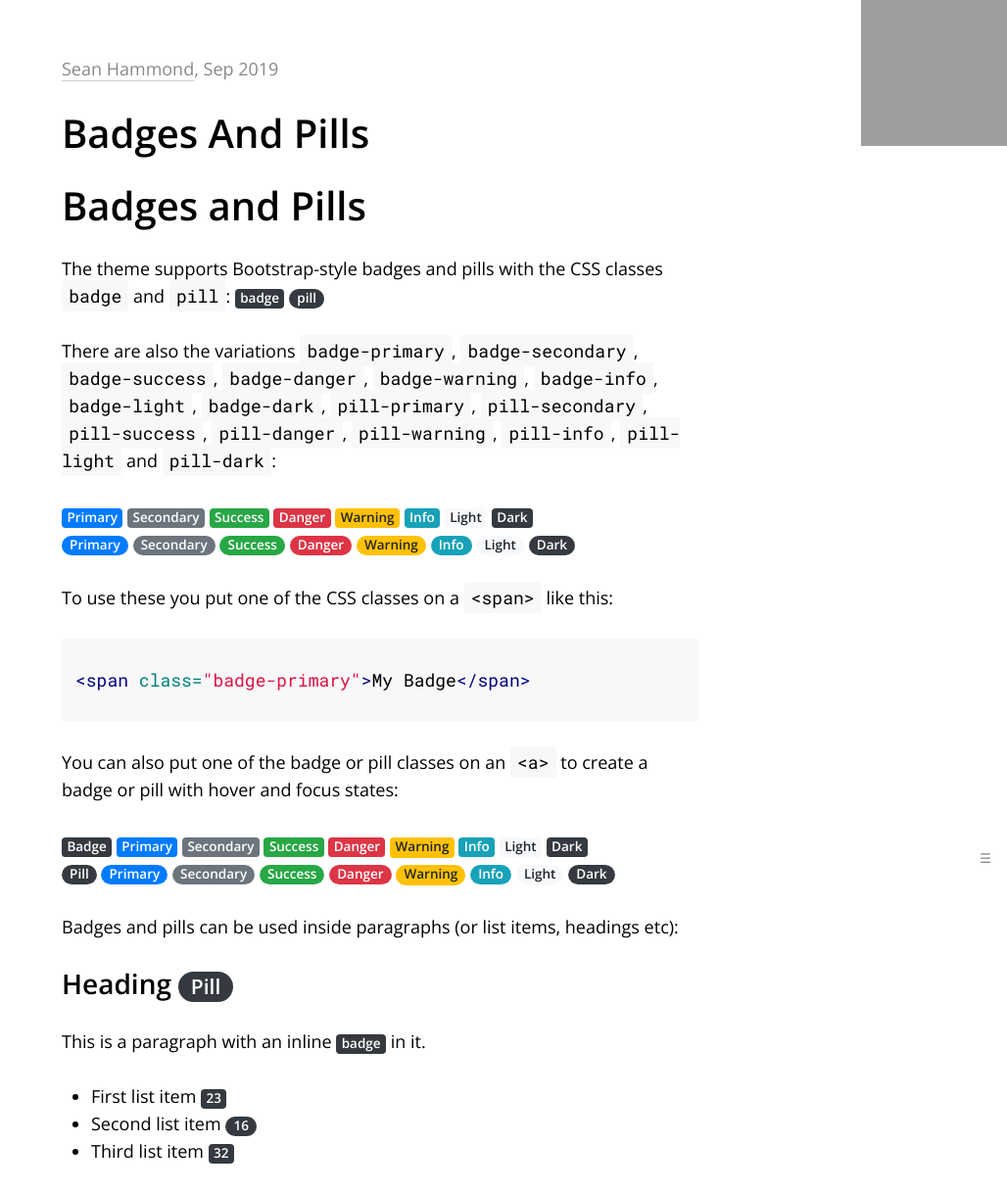
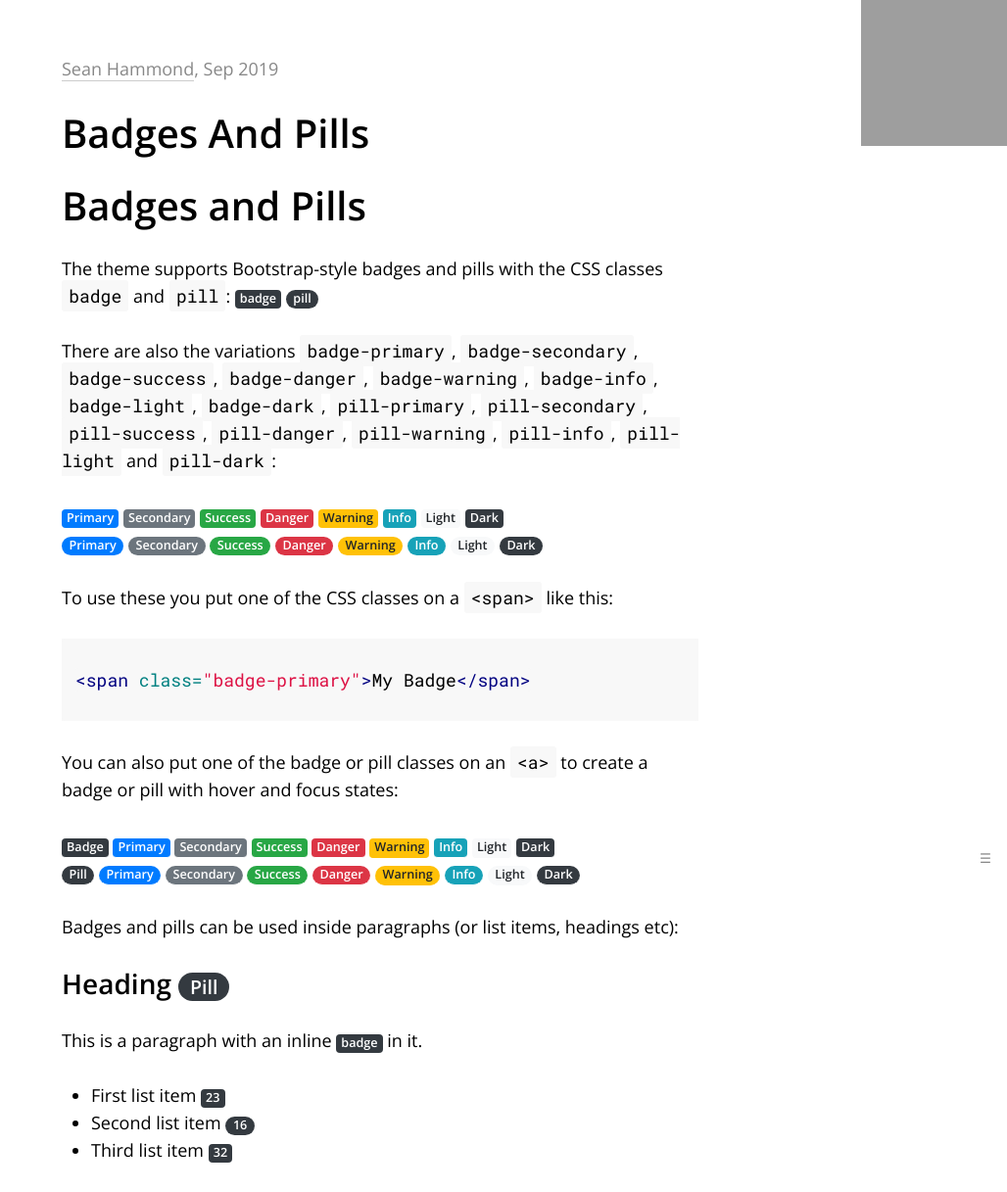
Before and after one commit to seanh/jekyll-theme-oatcake, a Jekyll site: the page built from _posts/2019-09-13-badges-and-pills.md, in a window 1280 px wide. Shown: the whole page at 98% size, without its empty margins (252-1280 px from the left). Built offline with Jekyll 4.4.1, drawn with Linux system fonts in a browser that asks for light colours; our own code applies the rules of GitHub Pages for plain Markdown files; comment, search, counter and statistics services are not loaded; grey boxes are pictures that could not be loaded.

Commit message:
Badges: use the small-font-size variable

```diff
--- a/_sass/_badges.scss
+++ b/_sass/_badges.scss
@@ -18,7 +18,7 @@
 .pill-dark {
   display: inline-block;
   padding: .25em .4em;
-  font-size: 75%;
+  font-size: var(--small-font-size);
   font-weight: 700;
   line-height: 1;
   text-align: center;
```
